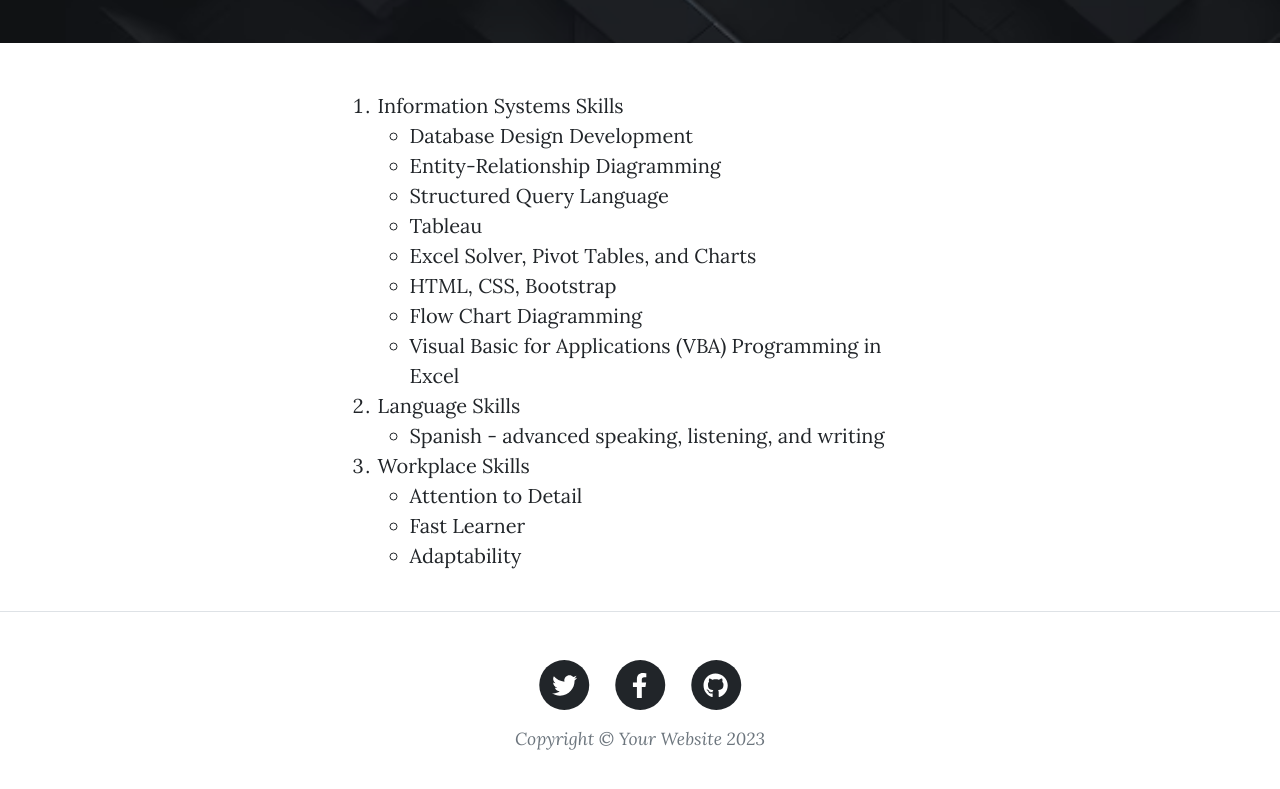
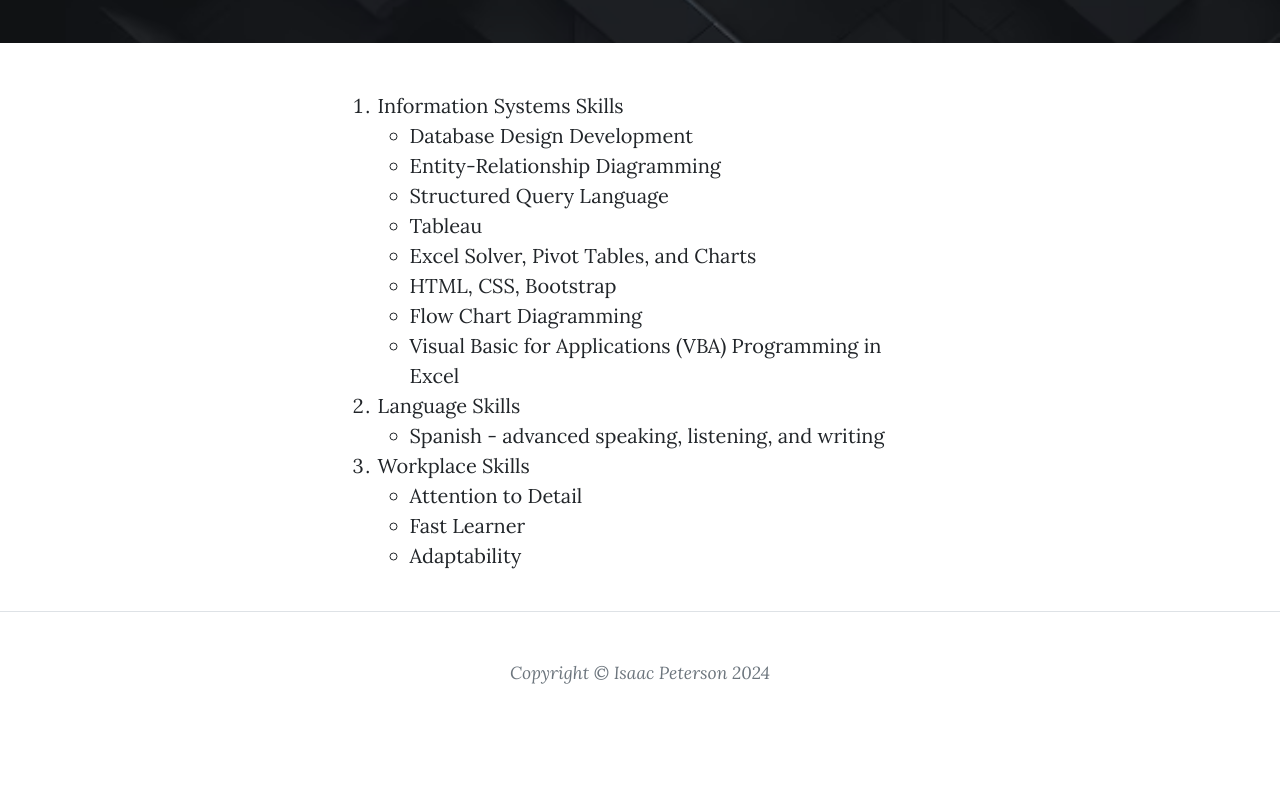
Before and after one commit to ikemikepete/IS201, a plain HTML site: page skills.html in a window 1280 px wide. Shown: the part 489-1278 px from the top of the page. After the commit the page ends 1224 px from the top, so only its background shows below. Drawn offline with nearby package versions, Linux system fonts and the light colour scheme.

Commit message:
Add files via upload

```diff
--- a/skills.html
+++ b/skills.html
@@ -89,7 +89,7 @@
             <div class="container px-4 px-lg-5">
                 <div class="row gx-4 gx-lg-5 justify-content-center">
                     <div class="col-md-10 col-lg-8 col-xl-7">
-                        <ul class="list-inline text-center">
+                        <!-- <ul class="list-inline text-center">
                             <li class="list-inline-item">
                                 <a href="#!">
                                     <span class="fa-stack fa-lg">
@@ -114,8 +114,8 @@
                                     </span>
                                 </a>
                             </li>
-                        </ul>
-                        <div class="small text-center text-muted fst-italic">Copyright &copy; Your Website 2023</div>
+                        </ul> -->
+                        <div class="small text-center text-muted fst-italic">Copyright &copy; Isaac Peterson 2024</div>
                     </div>
                 </div>
             </div>
```
Also changed, not shown: contact.html (+4 -4 lines), education.html (+3 -3 lines), experience.html (+3 -3 lines), index.html (+4 -4 lines).
